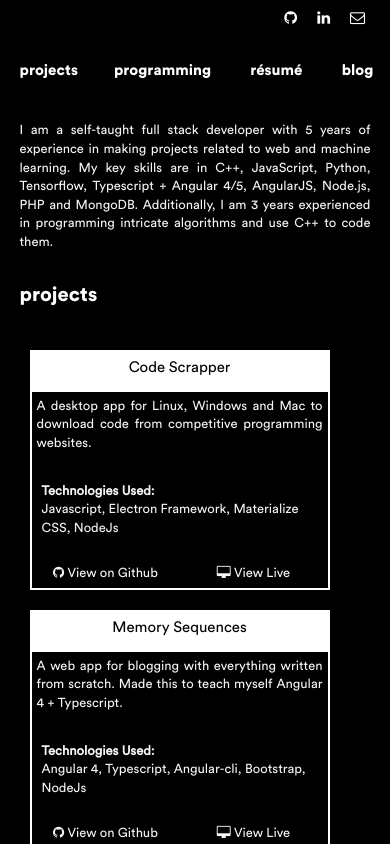
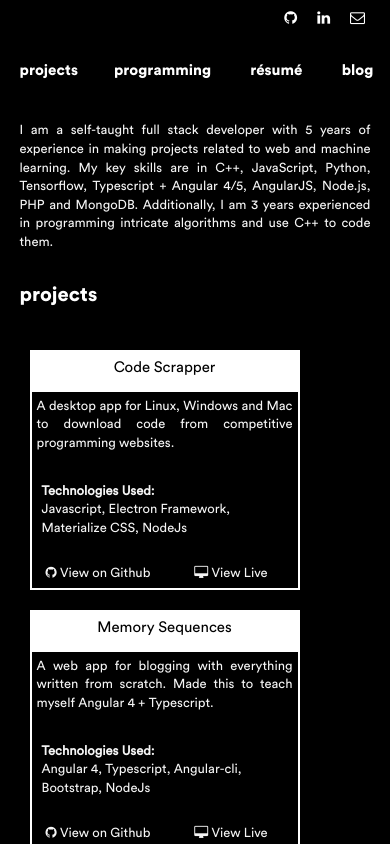
Before and after one commit to strcoder4007/theTownCenter, an Angular app: page / in a window 390 px wide. Shown: the top 844 px of the page. Built offline with nearby package versions, Linux system fonts and the light colour scheme.

Commit message:
responsiveness done completely

```diff
--- a/src/app/home/home.component.css
+++ b/src/app/home/home.component.css
@@ -217,7 +217,7 @@
         font-size: 20px;
     }
     .project{
-        width: 240px;
+        width: 280px;
         height: 240px;
     }
     .about {
@@ -253,3 +253,10 @@
         font-size: 13px;
     }
 }
+
+@media(max-width: 420px){
+    .project{
+        width: 270px;
+        height: 240px;
+    }
+}
```
